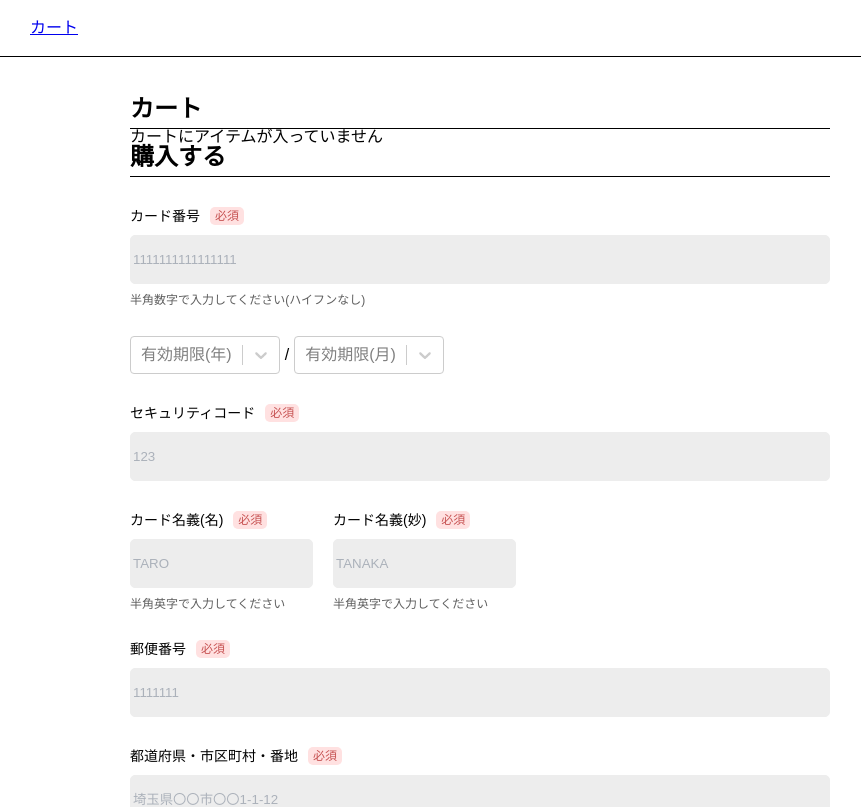
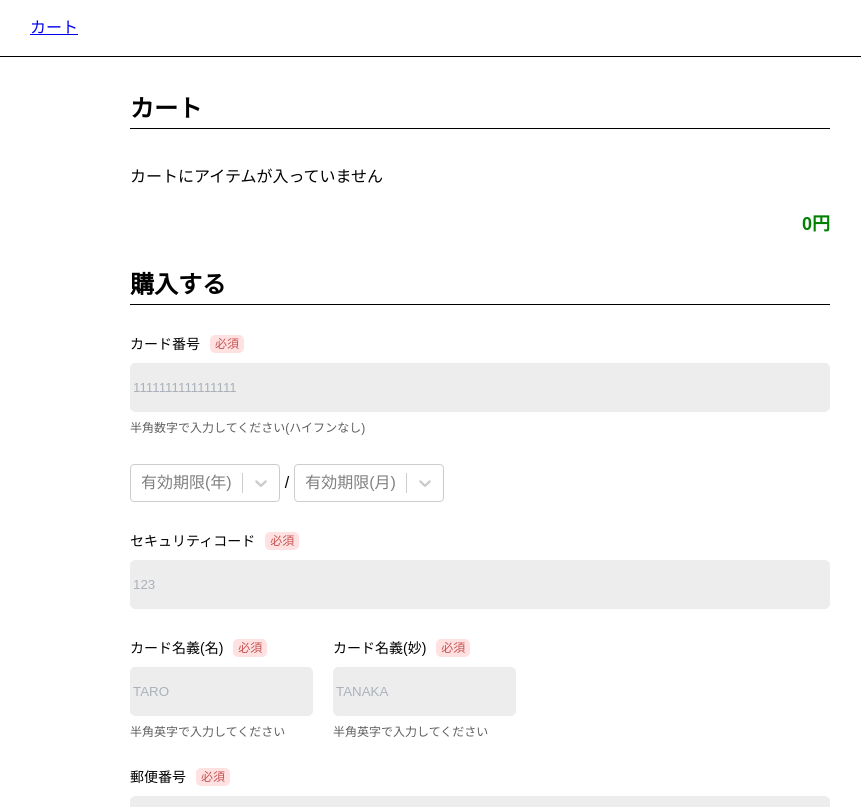
Before and after one commit to abeshi03/payment-form, a Next.js app: page /payments in a window 1280 px wide. Shown: the top 807 px of the page, without its empty margins (160-1021 px from the left). Built offline with nearby package versions, Linux system fonts and the light colour scheme.

Commit message:
カートコンポーネントを追加

```diff
--- /dev/null
+++ b/components/molecules/Cart/Cart.module.scss
@@ -0,0 +1,52 @@
+.cartItem {
+  display: grid;
+  grid-template-columns: 240px minmax(0, 1fr);
+  grid-template-rows: auto auto auto auto 1fr;
+  column-gap: 30px;
+  row-gap: 15px;
+}
+
+.image {
+  grid-row: span 5;
+
+  aspect-ratio: 4/3;
+  background-size: cover;
+  background-position: center;
+  background-repeat: no-repeat;
+}
+
+.name {
+  font-size: 18px;
+  font-weight: bold;
+  margin-top: 20px;
+}
+
+.countControl {
+  display: flex;
+  column-gap: 20px;
+  font-size: 18px;
+}
+
+.increment {
+  cursor: pointer;
+
+  &:hover {
+    color: green;
+  }
+}
+
+.decrement {
+  cursor: pointer;
+
+  &:hover {
+    color: green;
+  }
+}
+
+
+.removeCart {
+  text-decoration: underline;
+  color: green;
+
+  cursor: pointer;
+}
--- /dev/null
+++ b/components/molecules/Cart/Cart.tsx
@@ -0,0 +1,45 @@
+/* --- libs --------------------------------------------------------------------------------------------------------- */
+import React, { memo, FC } from "react";
+
+/* --- assets ------------------------------------------------------------------------------------------------------- */
+import styles from "./Cart.module.scss";
+
+/* --- types --------------------------------------------------------------------------------------------------------- */
+import { Product } from "../../../types/Product";
+
+/* --- globalState --------------------------------------------------------------------------------------------------- */
+import { useCart } from "../../../stores/cart";
+
+type Props = {
+  product: Product;
+};
+
+export const Cart: FC<Props> = memo((props) => {
+  const { product } = props;
+
+  const { addToCart } = useCart();
+
+  return (
+    <>
+      <div key={product.id} className={styles.cartItem}>
+        <div
+          className={styles.image}
+          role="img"
+          style={{ backgroundImage: `url(https://dummyimage.com/100x100/03488d/fff})` }}
+        ></div>
+        <h2 className={styles.name}>{product.name}</h2>
+        <p className={styles.price}>数量: {product.quantity}</p>
+        <div className={styles.countControl}>
+          <span className={styles.increment} onClick={() => addToCart(product)}>
+            +
+          </span>
+          <span className={styles.decrement}>-</span>
+        </div>
+        <p className={styles.price}>{product.price * product.quantity}円</p>
+        <div className={styles.removeCart}>カートから外す</div>
+      </div>
+    </>
+  );
+});
+
+Cart.displayName = "Cart";
--- a/pages/payments/index.tsx
+++ b/pages/payments/index.tsx
@@ -2,17 +2,20 @@
 import { NextPage } from "next";
 import { useCallback } from "react";
 import { SubmitHandler } from "react-hook-form";
+import { useRecoilValue } from "recoil";
 
 /* --- assets ------------------------------------------------------------------------------------------------------- */
 import styles from "./payments.module.scss";
+
+/* --- globalState -------------------------------------------------------------------------------------------------- */
+import { cartState } from "../../stores/cart";
 
 /* --- components --------------------------------------------------------------------------------------------------- */
 import { PaymentControlGroup } from "../../components/organisms/ControlGroups/PaymentsControlGroup/PaymentControlGroup";
 
 /* --- types -------------------------------------------------------------------------------------------------------- */
 import { PaymentDataInputValues } from "./pageSettings";
-import { useRecoilValue } from "recoil";
-import { cartState } from "../../stores/cart";
+import { Cart } from "../../components/molecules/Cart/Cart";
 
 const PaymentsPage: NextPage = () => {
   const cart = useRecoilValue(cartState);
@@ -21,30 +24,18 @@ const PaymentsPage: NextPage = () => {
     console.log(inputValues);
   }, []);
 
-  const cartItems = () => {
-    if (cart.products.length === 0) return <p>カートにアイテムが入っていません</p>;
-    return (
-      <div className={styles.cartItemsFlow}>
-        {cart.products.map((product) => (
-          <div key={product.id} className={styles.cartItem}>
-            <div
-              className={styles.image}
-              role="img"
-              style={{ backgroundImage: `url(https://dummyimage.com/100x100/03488d/fff})` }}
-            ></div>
-            <h2 className={styles.name}>{product.name}</h2>
-            <p className={styles.price}>{product.price}円</p>
-          </div>
-        ))}
-        <p>合計金額{cart.totalPrice}円</p>
-      </div>
-    );
-  };
-
   return (
     <div className={styles.paymentsPage}>
       <h2 className={styles.heading}>カート</h2>
-      {cartItems()}
+
+      <div className={styles.cartItemsFlow}>
+        {cart.products.length === 0 && <p>カートにアイテムが入っていません</p>}
+        {cart.products.map((product) => (
+          <Cart product={product} key={product.id} />
+        ))}
+        <div className={styles.totalPrice}>{cart.totalPrice}円</div>
+      </div>
+
       <h2 className={styles.heading}>購入する</h2>
       <PaymentControlGroup className={styles.paymentControlGroup} submitFunction={submit} />
     </div>
--- a/pages/payments/payments.module.scss
+++ b/pages/payments/payments.module.scss
@@ -13,4 +13,21 @@
   .paymentControlGroup {
     margin-top: 30px;
   }
+
+  .cartItemsFlow {
+
+    display: grid;
+    row-gap: 30px;
+    margin-top: 40px;
+    margin-bottom: 40px;
+  }
+
+  .totalPrice {
+    font-size: 18px;
+    font-weight: bold;
+
+    color: green;
+
+    margin-left: auto;
+  }
 }
--- a/stores/cart.ts
+++ b/stores/cart.ts
@@ -1,5 +1,5 @@
 /* --- libs --------------------------------------------------------------------------------------------------------- */
-import { atom, RecoilState } from "recoil";
+import { atom, RecoilState, useRecoilState } from "recoil";
 import { Product } from "../types/Product";
 
 export type Cart = {
@@ -8,7 +8,6 @@ export type Cart = {
 };
 
 const initialState: Cart = {
-  // products: [{ name: "test", id: 1, price: 3 }],
   products: [],
   totalPrice: 0
 };
@@ -17,3 +16,37 @@ export const cartState: RecoilState<Cart> = atom({
   key: "cartState",
   default: initialState
 });
+
+/* --- ロジック ------------------------------------------------------------------------------------------------------- */
+export const useCart = () => {
+  const [cart, setCart] = useRecoilState(cartState);
+
+  /* --- カートへ商品追加 ----------------------------------------------------------------------------------------------- */
+  const addToCart = (product: Product): void => {
+    const newItem = cart.products.find((_product) => _product.id === product.id);
+
+    // カートに商品が入っていない場合
+    if (!newItem) {
+      product.quantity = 1;
+      setCart({
+        products: [...cart.products, product],
+        totalPrice: cart.totalPrice + product.price
+      });
+    } else {
+      // カートに商品が入っている場合
+      setCart({
+        products: cart.products.map((_product) =>
+          _product.id === newItem.id
+            ? {
+                ..._product,
+                quantity: _product.quantity + 1
+              }
+            : product
+        ),
+        totalPrice: cart.totalPrice + product.price
+      });
+    }
+  };
+
+  return { addToCart };
+};
```
Also changed, not shown: components/layouts/Header/Header.tsx (+7 -2 lines), components/molecules/ProductCard/ProductCard.tsx (+8 -27 lines).
